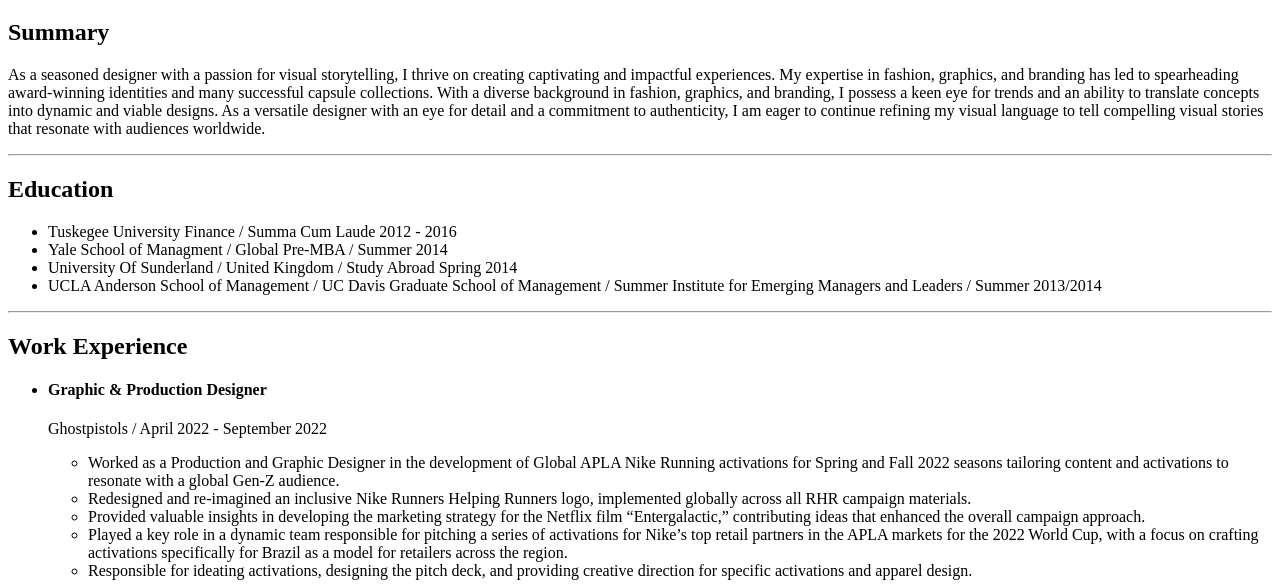
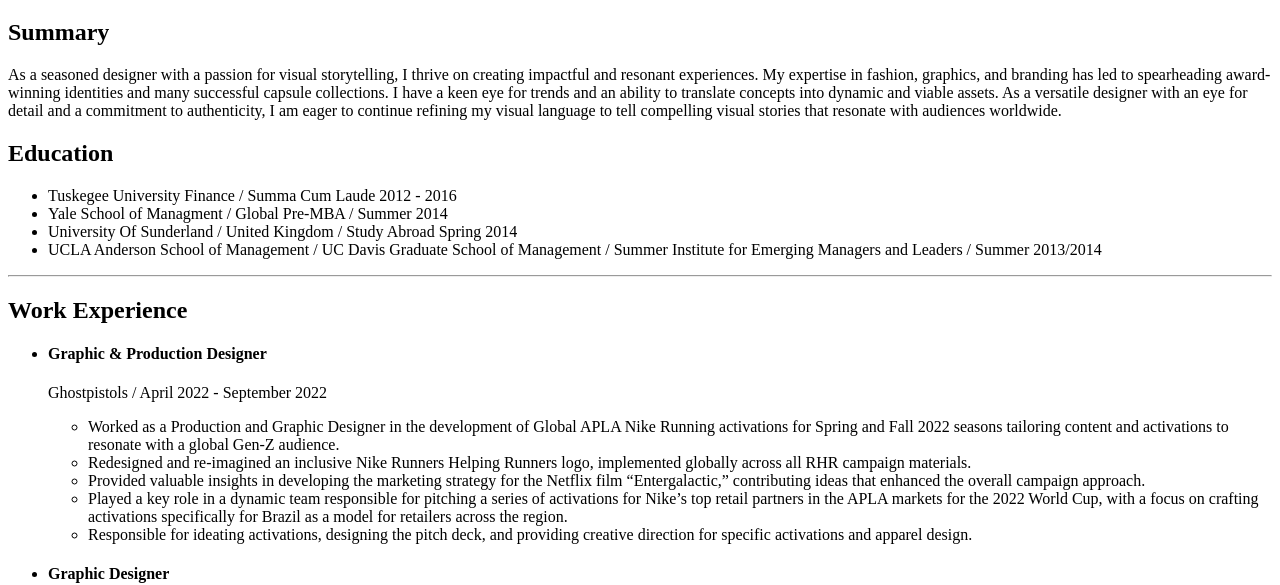
Before and after one commit to Wakuuworks/2023-Resume, a plain HTML site: page index.html in a window 1280 px wide. Shown: the part 223-808 px from the top of the page. Drawn offline with Linux system fonts and the light colour scheme.

Commit message:
Update index.html

```diff
--- a/index.html
+++ b/index.html
@@ -8,8 +8,8 @@
     <img src="./Assets/sun.png" height="150">
     <h1>Arlander Taylor IV/WakuuWorks</h1>
     <h2>Summary</h2>
-    <p>As a seasoned designer with a passion for visual storytelling, I thrive on creating captivating and impactful experiences. My expertise in fashion, graphics, and branding has led to spearheading award-winning identities and many successful capsule collections. With a diverse background in fashion, graphics, and branding, I possess a keen eye for trends and an ability to translate concepts into dynamic and viable designs. As a versatile designer with an eye for detail and a commitment to authenticity, I am eager to continue refining my visual language to tell compelling visual stories that resonate with audiences worldwide.
-    <hr>
+    <p> As a seasoned designer with a passion for visual storytelling, I thrive on creating impactful and resonant experiences. My expertise in fashion, graphics, and branding has led to spearheading award-winning identities and many successful capsule collections. I have a keen eye for trends and an ability to translate concepts into dynamic and viable assets. As a versatile designer with an eye for detail and a commitment to authenticity, I am eager to continue refining my visual language to tell compelling visual stories that resonate with audiences worldwide.
+
     <h2>Education</h2>
     <ul>
         <li>Tuskegee University Finance / Summa Cum Laude 2012 - 2016</li>
```
